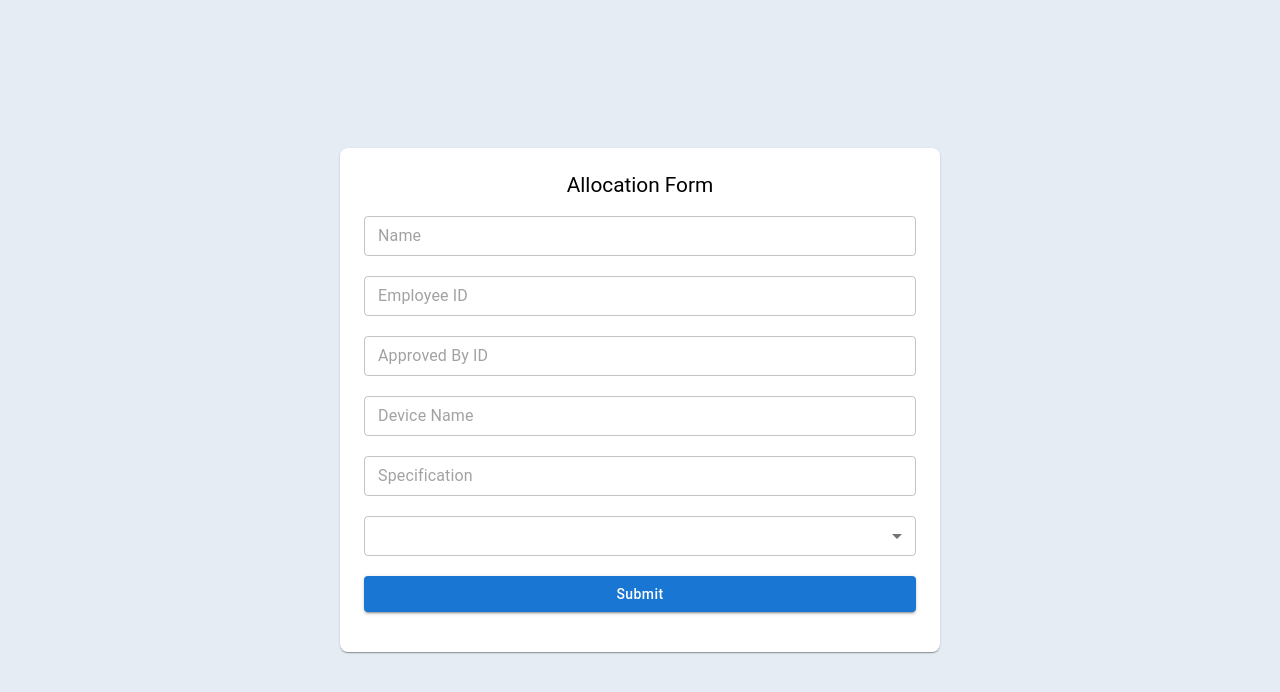
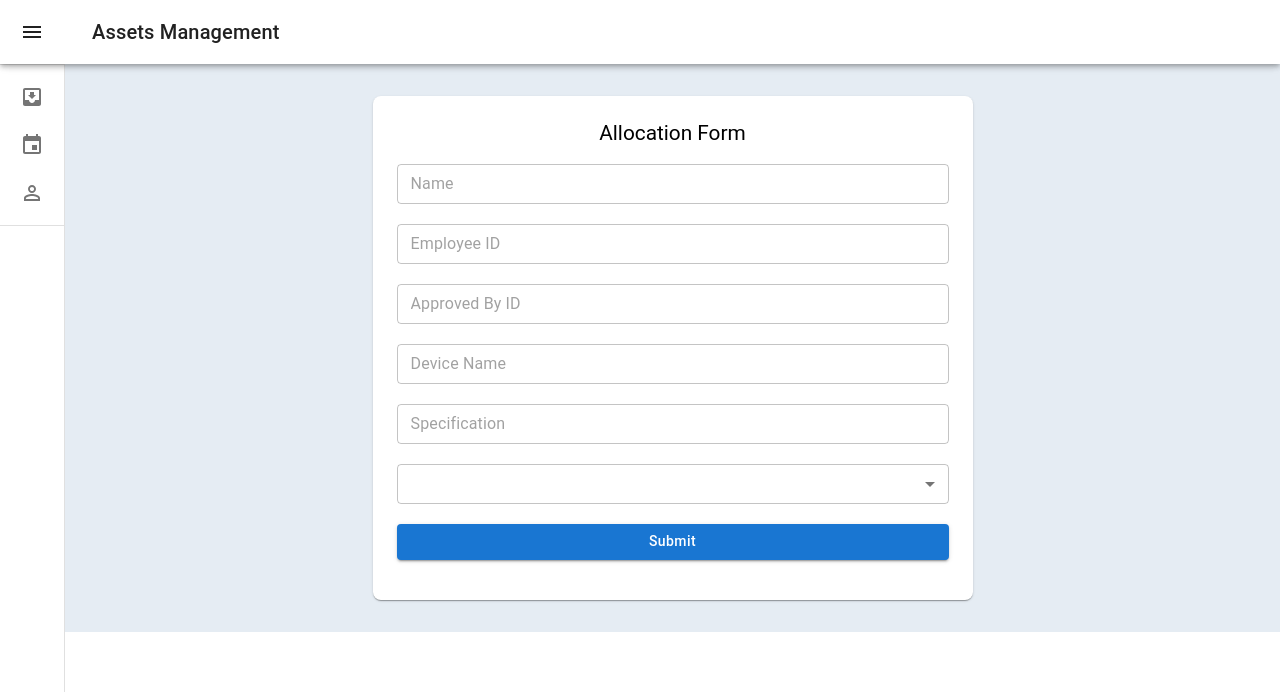
Before and after one commit to yash-gole28/asset-management-frontend, a React (Create React App) app: page /allocation in a window 1280 px wide. Shown: the top 692 px of the page. Built offline with nearby package versions, Linux system fonts and the light colour scheme.

Commit message:
updates in routes

```diff
--- a/src/App.tsx
+++ b/src/App.tsx
@@ -18,12 +18,12 @@ function App() {
         <Route path="/" element={<MiniDrawer />}>
           <Route index element={<Home />} />
           <Route path='/demo' element={<Demo />} />
-        <Route path='/assets-register' element={<AssetsRegistretion/>} />
+          <Route path='/assets-register' element={<AssetsRegistretion />} />
+          <Route path='/allocation' element={<AllocationForm />} />
+          <Route path='/maintenance' element={<AssetsMaintenance />} />
         </Route>
-        <Route path='/login' element={<Login/>}/>
-        <Route path='/register' element={<Register/>} />
-        <Route path='/allocation' element={<AllocationForm />} />
-        <Route path='/maintenance' element={<AssetsMaintenance />} />
+        <Route path='/login' element={<Login />} />
+        <Route path='/register' element={<Register />} />
 
 
 
--- a/src/Pages/AssetsAlloction/AssetsAlloction.tsx
+++ b/src/Pages/AssetsAlloction/AssetsAlloction.tsx
@@ -32,8 +32,8 @@ const AllocationForm = () => {
   return (
     <Box
       sx={{
-        height: "100vh",
-        width: "100vw",
+        // height: "100vh",
+        width: "100%",
         backgroundColor: "rgb(229, 236, 243)",
         display: "flex",
         alignItems: "center",
@@ -43,7 +43,8 @@ const AllocationForm = () => {
     >
       <Box
         sx={{
-          width: { xs: '90%', sm: '80%', md: '600px' },
+          maxWidth:'600px',
+          width: { xs: '90%', sm: '80%', md: '90%' },
           borderRadius: 2,
           backgroundColor: "white",
           padding: 3,
```
